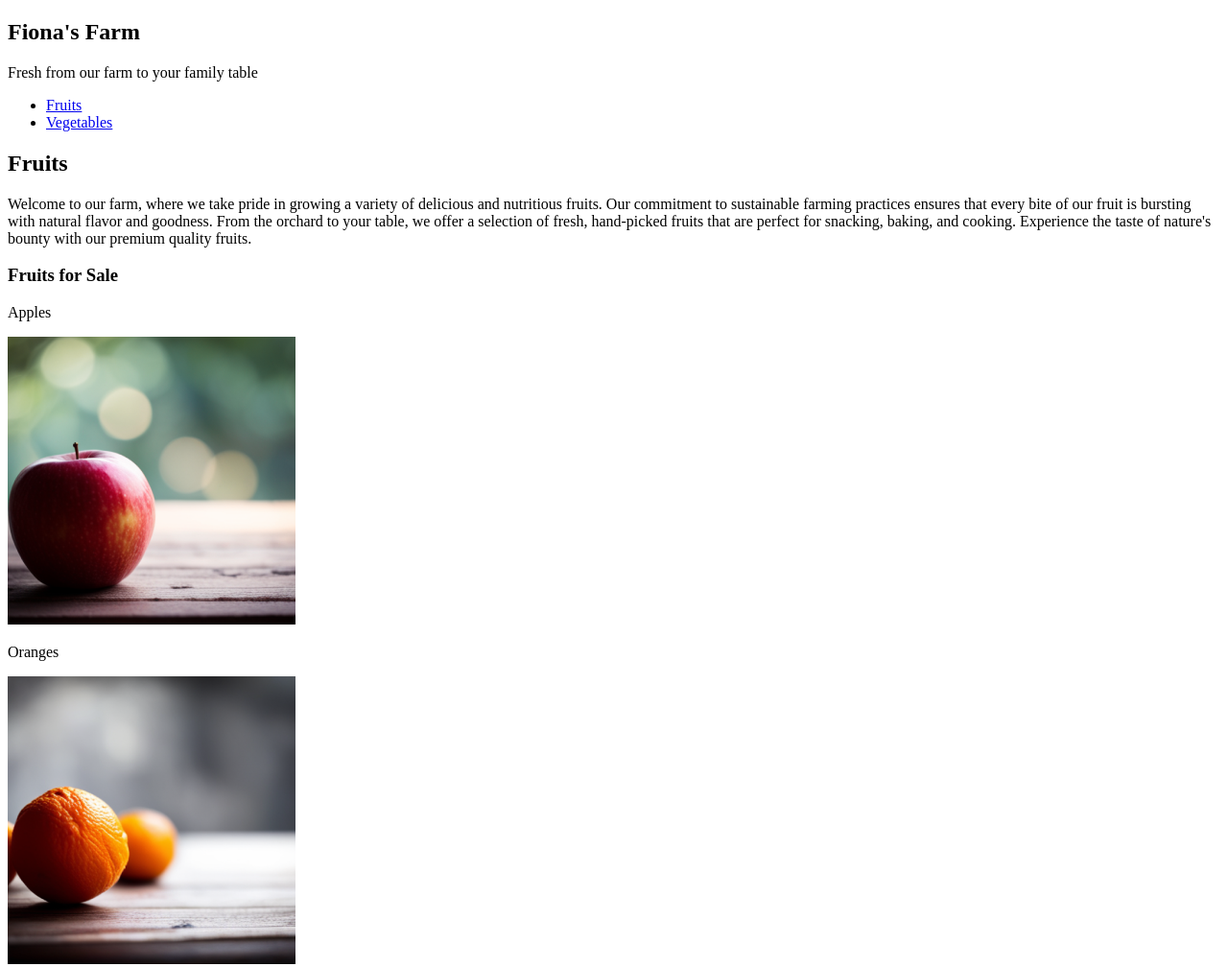
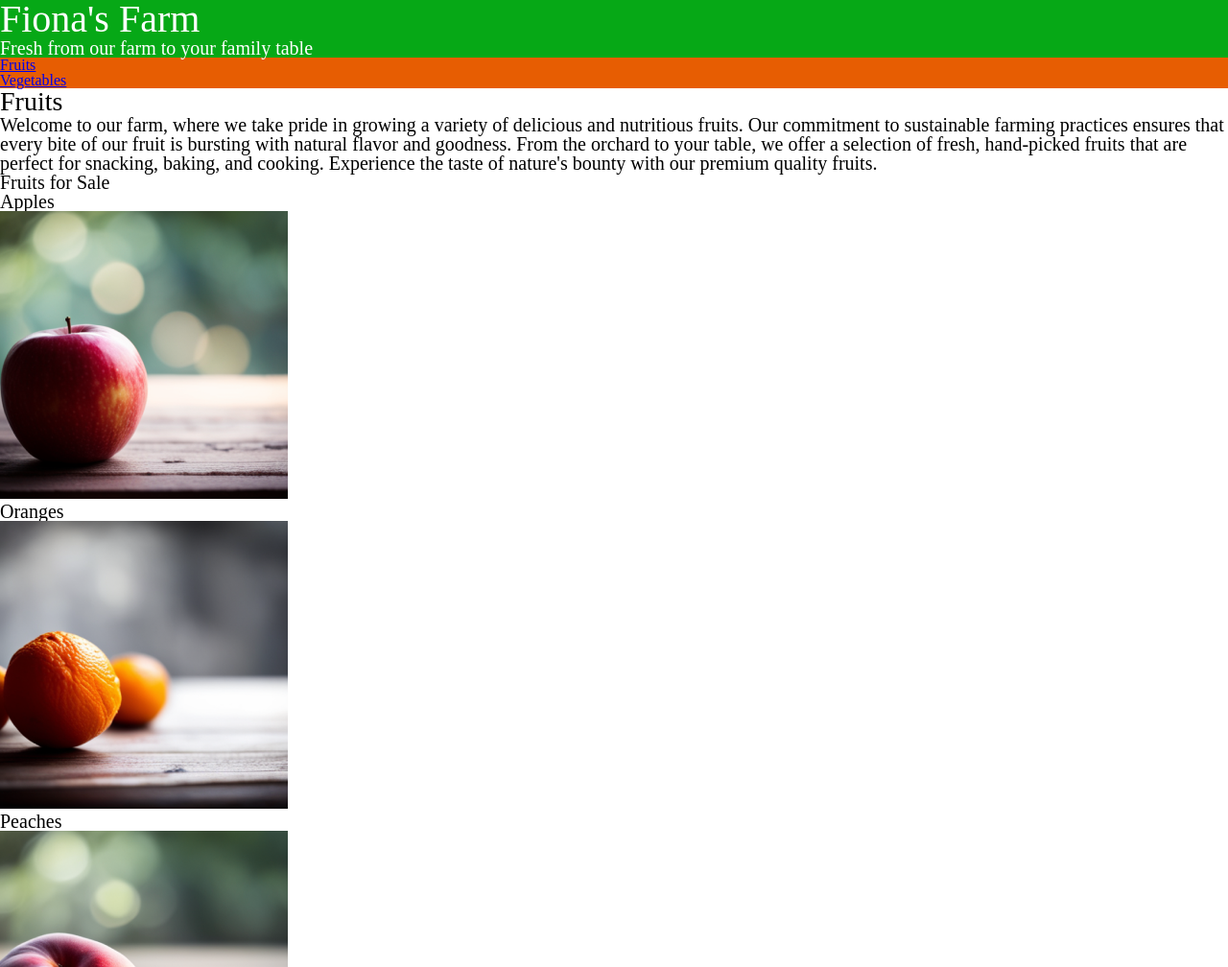
Before and after one commit to kbillette/farm, a plain HTML site: page index.html in a window 1280 px wide. Shown: the top 1008 px of the page at 96% size. Drawn offline with Linux system fonts and the light colour scheme; a web font is replaced by a local one.

Commit message:
add stylesheet

```diff
--- a/index.html
+++ b/index.html
@@ -3,6 +3,10 @@
     <head>
         <meta charset="utf-8">
         <title>Fiona's Farm</title>
+
+        <link rel="stylesheet" href="https://fonts.googleapis.com/css2?family=Habibi&family=Irish+Grover&display=swap">
+        <link rel="stylesheet" href="styles.css">
+
     </head>
     <body>
         <header>
--- a/styles.css
+++ b/styles.css
@@ -2,8 +2,100 @@
 @import url('https://fonts.googleapis.com/css2?family=Habibi&family=Irish+Grover&display=swap');
 
 /*-------------------- CSS RESET ---------------------------------------------------*/
+/* http://meyerweb.com/eric/tools/css/reset/
+   v2.0 | 20110126
+   License: none (public domain)
+*/
+
+html, body, div, span, applet, object, iframe,
+h1, h2, h3, h4, h5, h6, p, blockquote, pre,
+a, abbr, acronym, address, big, cite, code,
+del, dfn, em, img, ins, kbd, q, s, samp,
+small, strike, strong, sub, sup, tt, var,
+b, u, i, center,
+dl, dt, dd, ol, ul, li,
+fieldset, form, label, legend,
+table, caption, tbody, tfoot, thead, tr, th, td,
+article, aside, canvas, details, embed,
+figure, figcaption, footer, header, hgroup,
+menu, nav, output, ruby, section, summary,
+time, mark, audio, video {
+	margin: 0;
+	padding: 0;
+	border: 0;
+	font-size: 100%;
+	font: inherit;
+	vertical-align: baseline;
+}
+/* HTML5 display-role reset for older browsers */
+article, aside, details, figcaption, figure,
+footer, header, hgroup, menu, nav, section {
+	display: block;
+}
+body {
+	line-height: 1;
+}
+ol, ul {
+	list-style: none;
+}
+blockquote, q {
+	quotes: none;
+}
+blockquote:before, blockquote:after,
+q:before, q:after {
+	content: '';
+	content: none;
+}
+table {
+	border-collapse: collapse;
+	border-spacing: 0;
+}
 /* -------------------- ROOT VARIABLES --------------------------------------- */
+:root{
+    --green: #06A816;
+    --orange: #E75D02;
+    --black: #000000;
+    --white: #ffffff;
+
+}
+body{
+    font-family: habibi;
+}
+
+header{
+    background-color: var(--green);
+    color: var(--white);
+}
+
+nav{
+    background-color: var(--orange);
+    color: var(--white);
+}
+
+h1 > p {
+    font-style: italic;
+}
+
+h1, h2, h3 {
+    font-family: "Irish Grover";
+}
+
+h1{
+    font-size: 2.5em;
+}
+
+h2{
+    font-size: 1.75em;
+}
+
+h3, p {
+    font-size: 1.25em;
+}
+
+
 /* --------------------GLOBAL STYLES (mobile first/small) --------------------*/
+
+
 /*-------------------- MEDIA QUERY (medium) --------------------------------*/
 /*-------------------- MEDIA QUERY (large) ------------------------------------*/
 /*-------------------- MEDIA QUERY (xl) ---------------------------------------*/
```
